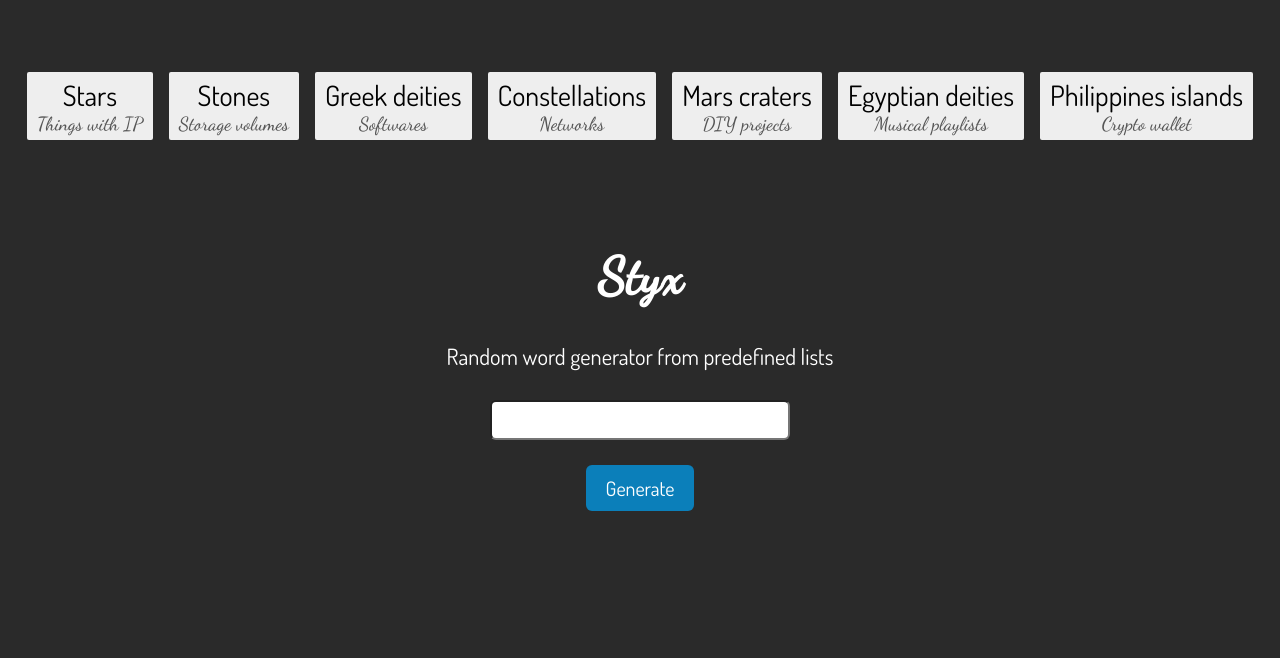
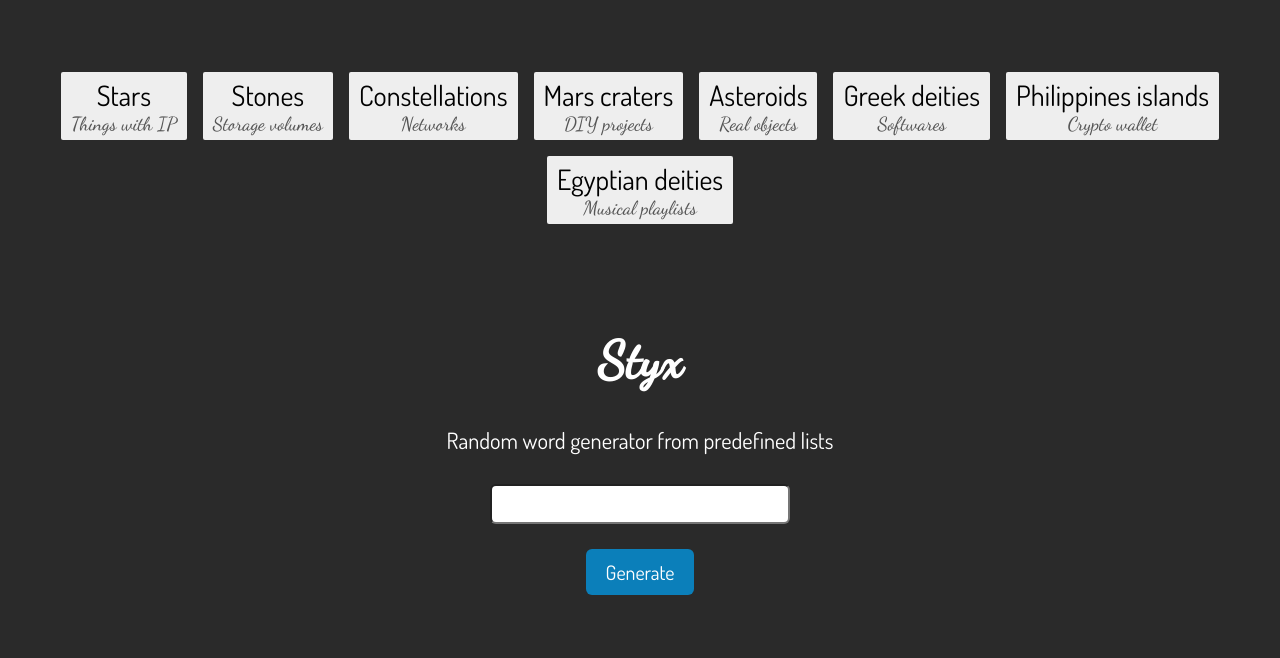
Before and after one commit to pablo-prudhommeau/styx, a plain HTML site: page index.html in a window 1280 px wide. Drawn offline with nearby package versions, Linux system fonts and the light colour scheme; no server answers.

Commit message:
add asteroids as real object names - remove various special characters

```diff
--- a/index.html
+++ b/index.html
@@ -132,10 +132,6 @@
             <div class="item-label">Stones</div>
             <div class="item-abstract">Storage volumes</div>
         </a>
-        <a class="item" href="/?words=deities-greek">
-            <div class="item-label">Greek deities</div>
-            <div class="item-abstract">Softwares</div>
-        </a>
         <a class="item" href="/?words=constellations">
             <div class="item-label">Constellations</div>
             <div class="item-abstract">Networks</div>
@@ -144,13 +140,21 @@
             <div class="item-label">Mars craters</div>
             <div class="item-abstract">DIY projects</div>
         </a>
-        <a class="item" href="/?words=deities-egyptian">
-            <div class="item-label">Egyptian deities</div>
-            <div class="item-abstract">Musical playlists</div>
+        <a class="item" href="/?words=philippines-islands">
+            <div class="item-label">Asteroids</div>
+            <div class="item-abstract">Real objects</div>
+        </a>
+        <a class="item" href="/?words=deities-greek">
+            <div class="item-label">Greek deities</div>
+            <div class="item-abstract">Softwares</div>
         </a>
         <a class="item" href="/?words=philippines-islands">
             <div class="item-label">Philippines islands</div>
             <div class="item-abstract">Crypto wallet</div>
+        </a>
+        <a class="item" href="/?words=deities-egyptian">
+            <div class="item-label">Egyptian deities</div>
+            <div class="item-abstract">Musical playlists</div>
         </a>
     </div>
 
```
Also changed, not shown: 4 other files.
